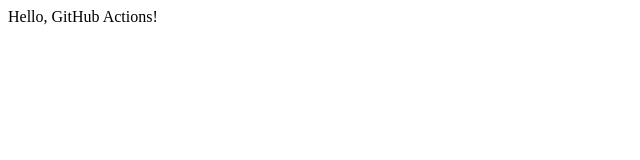
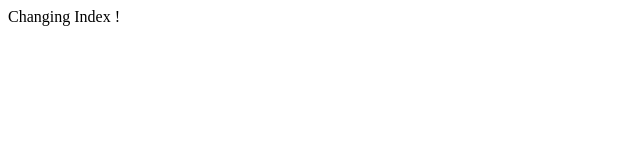
Before and after one commit to AmenDhouibi/gh-deployment-workflow, a plain HTML site: page index.html in a window 1280 px wide. Shown: the full height of the page, 0-640 px from the left. Drawn offline with Linux system fonts and the light colour scheme.

Commit message:
Updating index.html

```diff
--- a/index.html
+++ b/index.html
@@ -5,6 +5,6 @@
   <title>Hello, GitHub Actions!</title>
 </head>
 <body>
-  Hello, GitHub Actions!
+  Changing Index !
 </body>
 </html>
```
